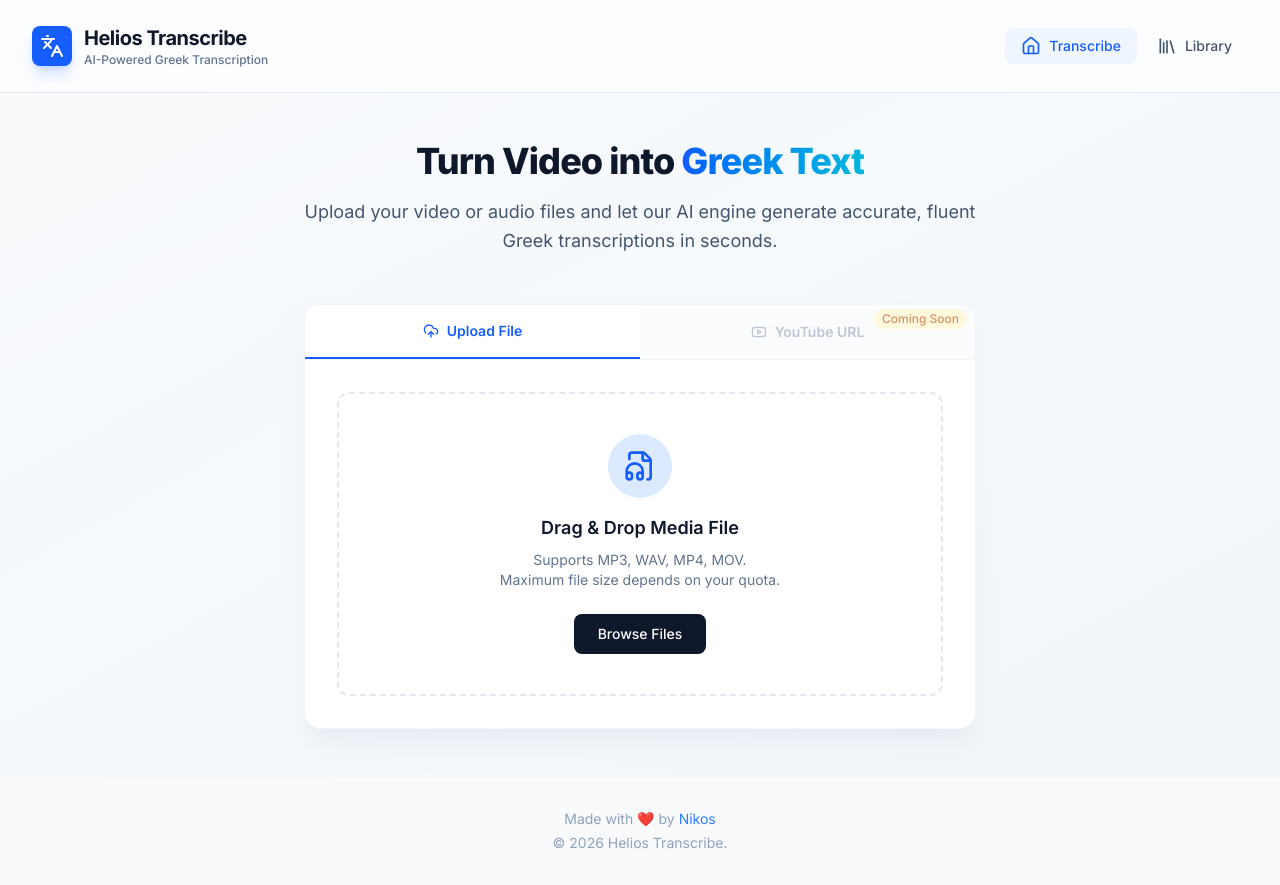
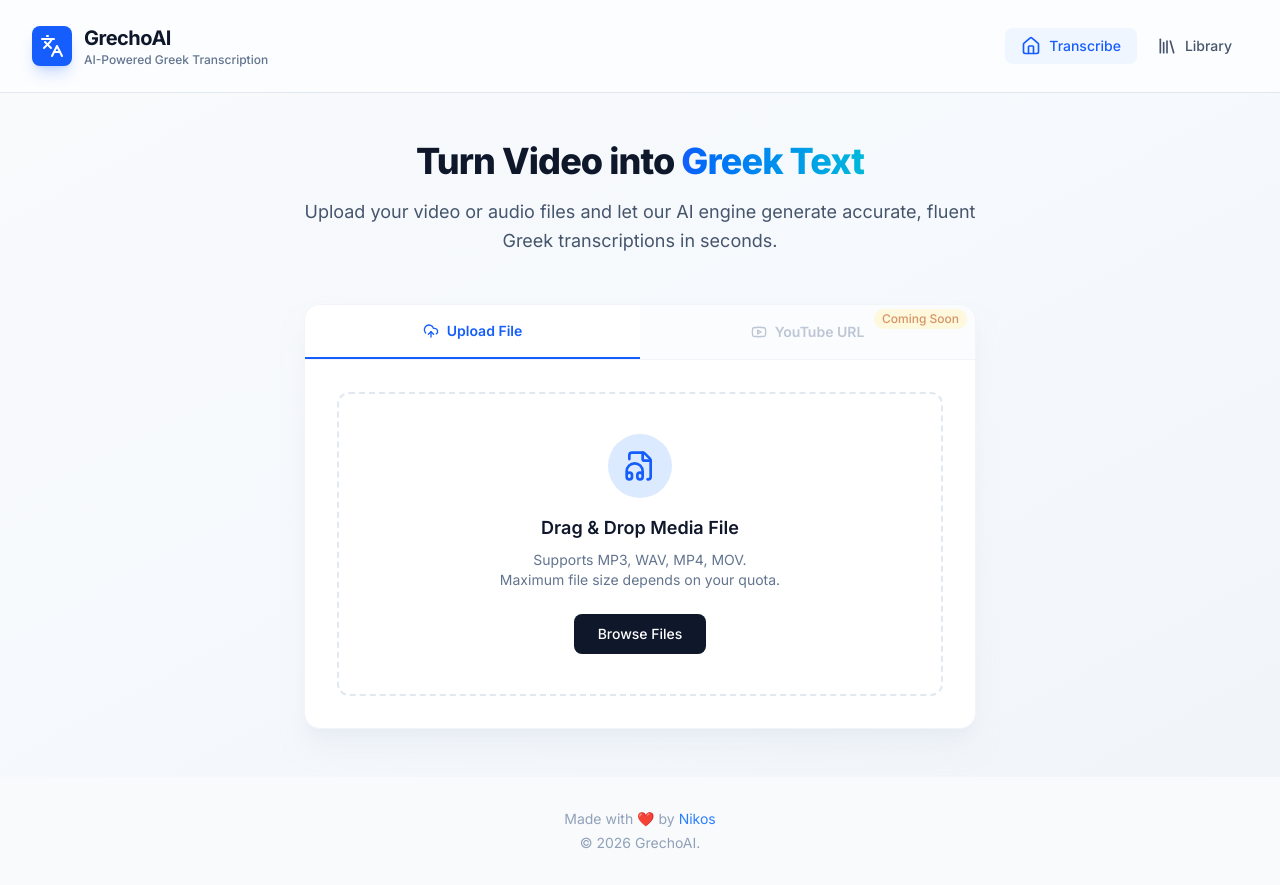
Before and after one commit to spiropoulos94/helios-transcribe, a Next.js app: page / in a window 1280 px wide. Built offline with nearby package versions, Linux system fonts and the light colour scheme; no server answers.

Commit message:
Rename project from Helios Transcribe to GrechoAI across all relevant files, including package.json, package-lock.json, README.md, and various components. Update branding in the layout and footer for consistency.

```diff
--- a/app/layout.tsx
+++ b/app/layout.tsx
@@ -10,7 +10,7 @@ const inter = Inter({
 });
 
 export const metadata: Metadata = {
-  title: 'Helios Transcribe - YouTube to Greek',
+  title: 'GrechoAI - YouTube to Greek',
   description: 'AI-Powered Greek Transcription using Gemini 2.5 Flash',
 };
 
--- a/app/library/[id]/page.tsx
+++ b/app/library/[id]/page.tsx
@@ -219,7 +219,7 @@ export default function TranscriptionDetailPage() {
             <div className="flex items-center gap-2">
               <FileText className="w-3 h-3" />
             </div>
-            <span>Helios Transcribe</span>
+            <span>GrechoAI</span>
           </div>
         </div>
 
--- a/components/Footer.tsx
+++ b/components/Footer.tsx
@@ -15,7 +15,7 @@ export const Footer: React.FC = () => {
         </a>
       </p>
       <p className="mt-1">
-        &copy; {new Date().getFullYear()} Helios Transcribe.
+        &copy; {new Date().getFullYear()} GrechoAI.
       </p>
     </footer>
   );
--- a/components/Header.tsx
+++ b/components/Header.tsx
@@ -22,7 +22,7 @@ export const Header: React.FC = () => {
             <Languages className="w-6 h-6 text-white" />
           </div>
           <div>
-            <h1 className="text-xl font-bold text-slate-900 tracking-tight">Helios Transcribe</h1>
+            <h1 className="text-xl font-bold text-slate-900 tracking-tight">GrechoAI</h1>
             <p className="text-xs text-slate-500 font-medium">AI-Powered Greek Transcription</p>
           </div>
         </Link>
--- a/components/TranscriptView.tsx
+++ b/components/TranscriptView.tsx
@@ -93,7 +93,7 @@ export const TranscriptView: React.FC<TranscriptViewProps> = ({ result }) => {
             <div className="flex items-center gap-2">
                 <FileText className="w-3 h-3" />
             </div>
-            <span>Helios Transcribe</span>
+            <span>GrechoAI</span>
         </div>
       </div>
     </div>
--- a/package.json
+++ b/package.json
@@ -1,5 +1,5 @@
 {
-  "name": "helios-transcribe",
+  "name": "grechoai",
   "private": true,
   "version": "0.0.1",
   "scripts": {
```
Also changed, not shown: 2 other files (tests, documents, lock files or other folders).
